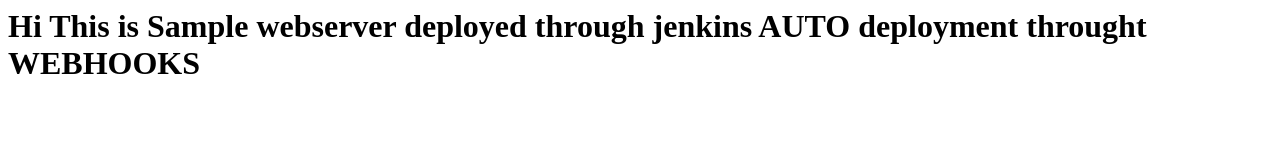
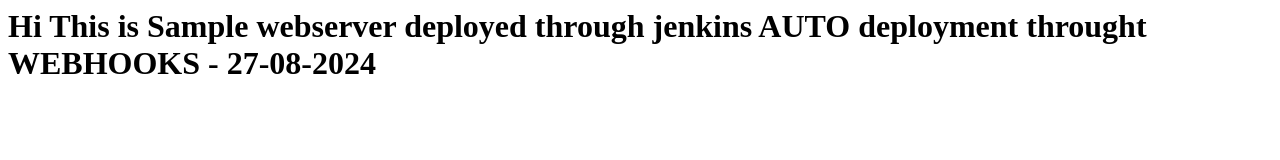
Before and after one commit to rajasekhar82/online8, a plain HTML site: page index.html in a window 1280 px wide. Drawn offline with Linux system fonts and the light colour scheme.

Commit message:
add webhook

```diff
--- a/index.html
+++ b/index.html
@@ -1 +1 @@
-<h1> Hi This is Sample webserver deployed through jenkins AUTO deployment  throught WEBHOOKS </h1>
+<h1> Hi This is Sample webserver deployed through jenkins AUTO deployment  throught WEBHOOKS - 27-08-2024 </h1>
```
